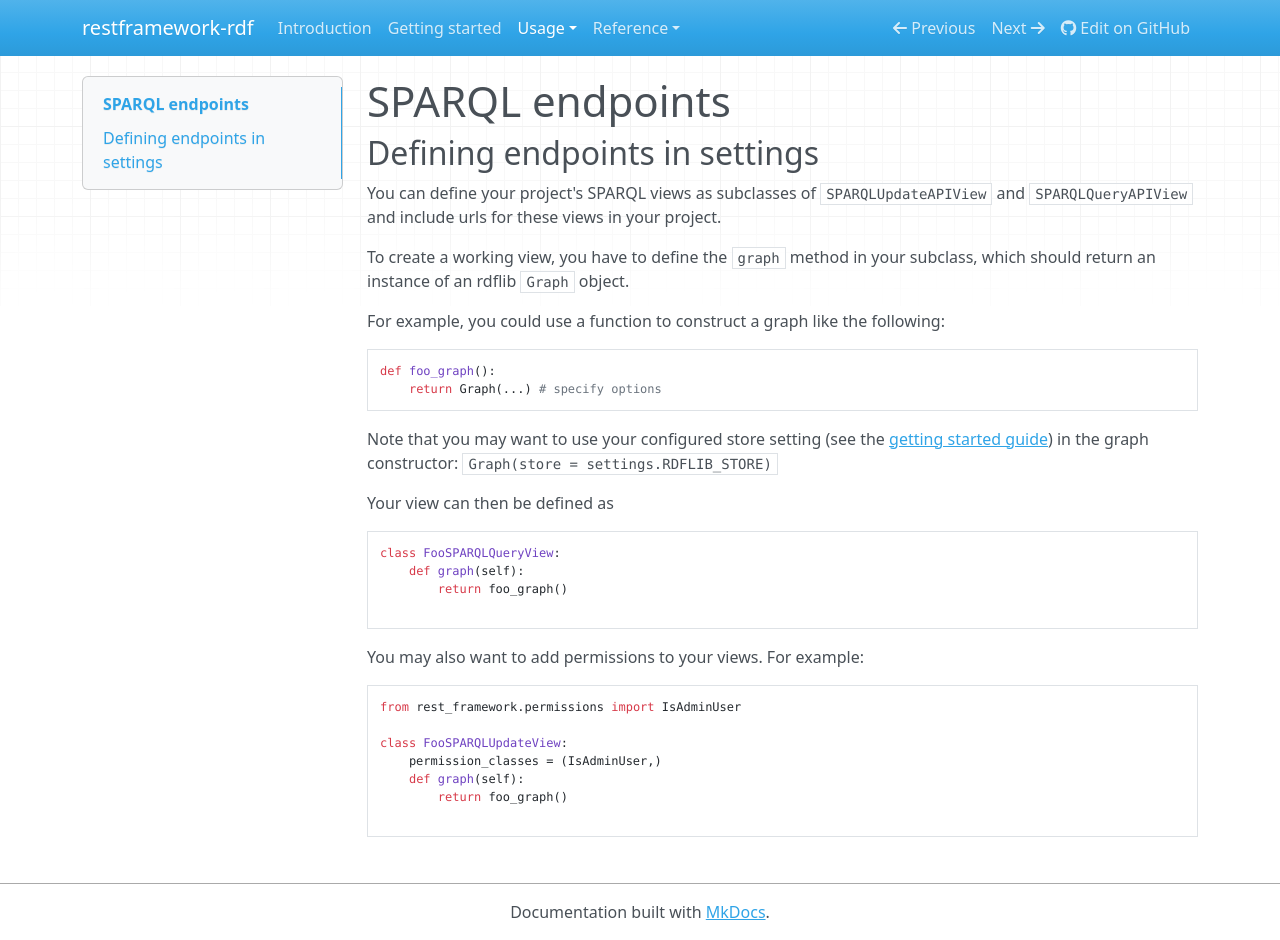
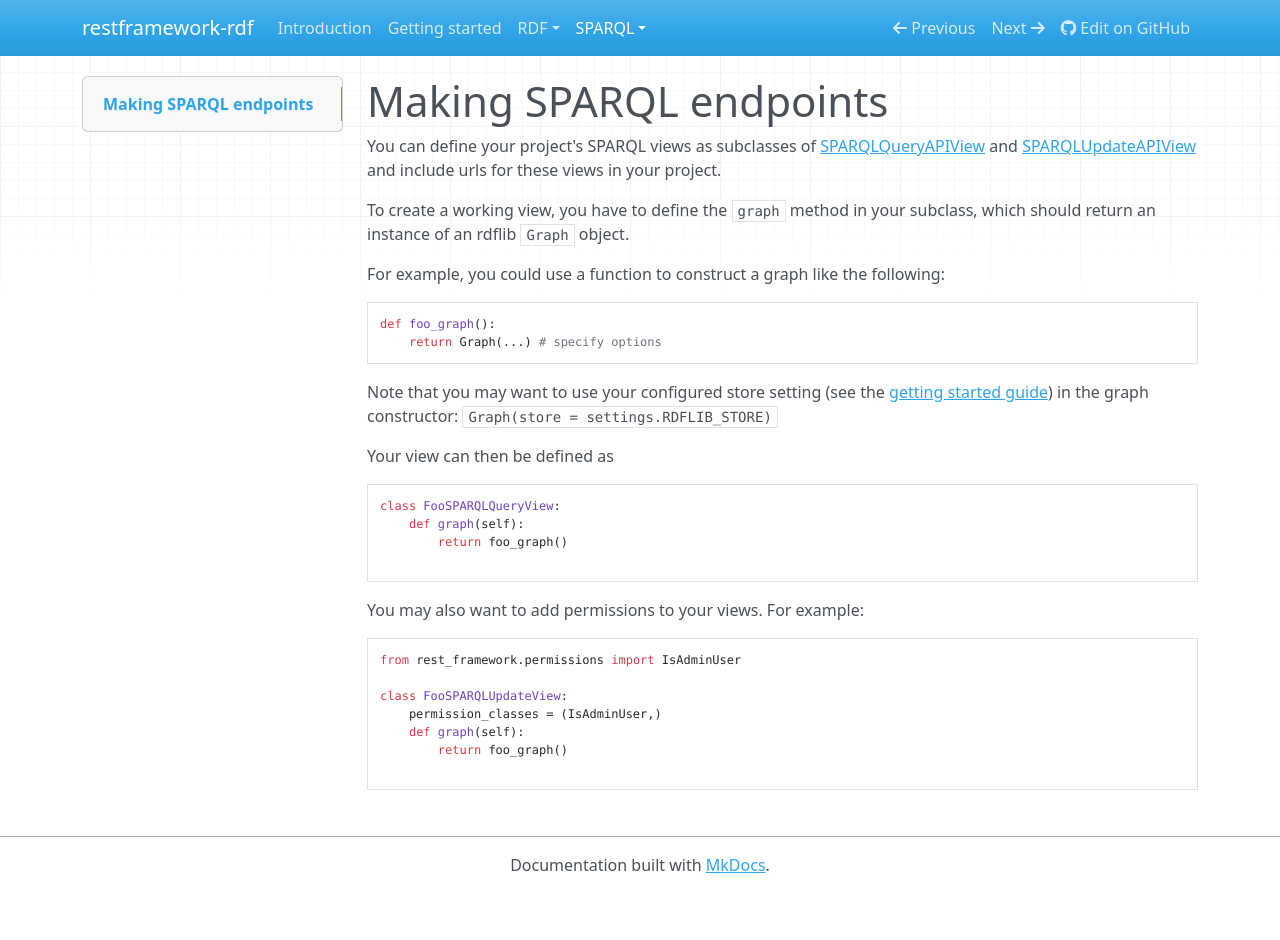
Before and after one commit to UUDigitalHumanitieslab/restframework-rdf, an MkDocs documentation site: the page built from docs/sparql/making-sparql-endpoints.md, in a window 1280 px wide and 940 px high. Built offline with MkDocs 1.6.1, drawn with Linux system fonts in a browser that asks for light colours; nearby versions of some CDN libraries.

Commit message:
add sparql documentation

```diff
--- a/docs/sparql-endpoints.md
+++ b/docs/sparql/making-sparql-endpoints.md
@@ -1,8 +1,6 @@
-# SPARQL endpoints
+# Making SPARQL endpoints
 
-## Defining endpoints in settings
-
-You can define your project's SPARQL views as subclasses of `SPARQLUpdateAPIView` and `SPARQLQueryAPIView` and include urls for these views in your project.
+You can define your project's SPARQL views as subclasses of [SPARQLQueryAPIView](/sparql/views/#sparql.views.SPARQLQueryAPIView) and [SPARQLUpdateAPIView](/sparql/views/#sparql.views.SPARQLUpdateAPIView) and include urls for these views in your project.
 
 To create a working view, you have to define the `graph` method in your subclass, which should return an instance of an rdflib `Graph` object.
 
--- a/mkdocs.yml
+++ b/mkdocs.yml
@@ -5,15 +5,17 @@ plugins:
 nav:
   - 'index.md'
   - 'getting-started.md'
-  - Usage:
-    - 'sparql-endpoints.md'
-  - Reference:
-    - 'migrations.md'
-    - 'namespaces.md'
-    - 'parsers.md'
-    - 'renderers.md'
-    - 'views.md'
-    - 'utility-functions.md'
+  - RDF:
+    - 'rdf/migrations.md'
+    - 'rdf/namespaces.md'
+    - 'rdf/parsers.md'
+    - 'rdf/renderers.md'
+    - 'rdf/views.md'
+    - 'rdf/utility-functions.md'
+  - SPARQL:
+    - 'sparql/making-sparql-endpoints.md'
+    - 'sparql/views.md'
+    - 'sparql/renderers.md'
 watch:
   - docs
   - rdf
```
Also changed, not shown: docs/sparql/renderers.md (added, +3 -0 lines), docs/sparql/views.md (added, +3 -0 lines), docs/rdf/migrations.md (renamed from docs/migrations.md), docs/rdf/namespaces.md (renamed from docs/namespaces.md), docs/rdf/parsers.md (renamed from docs/parsers.md), docs/rdf/renderers.md (renamed from docs/renderers.md), docs/rdf/utility-functions.md (renamed from docs/utility-functions.md), docs/rdf/views.md (renamed from docs/views.md), 1 other file.
